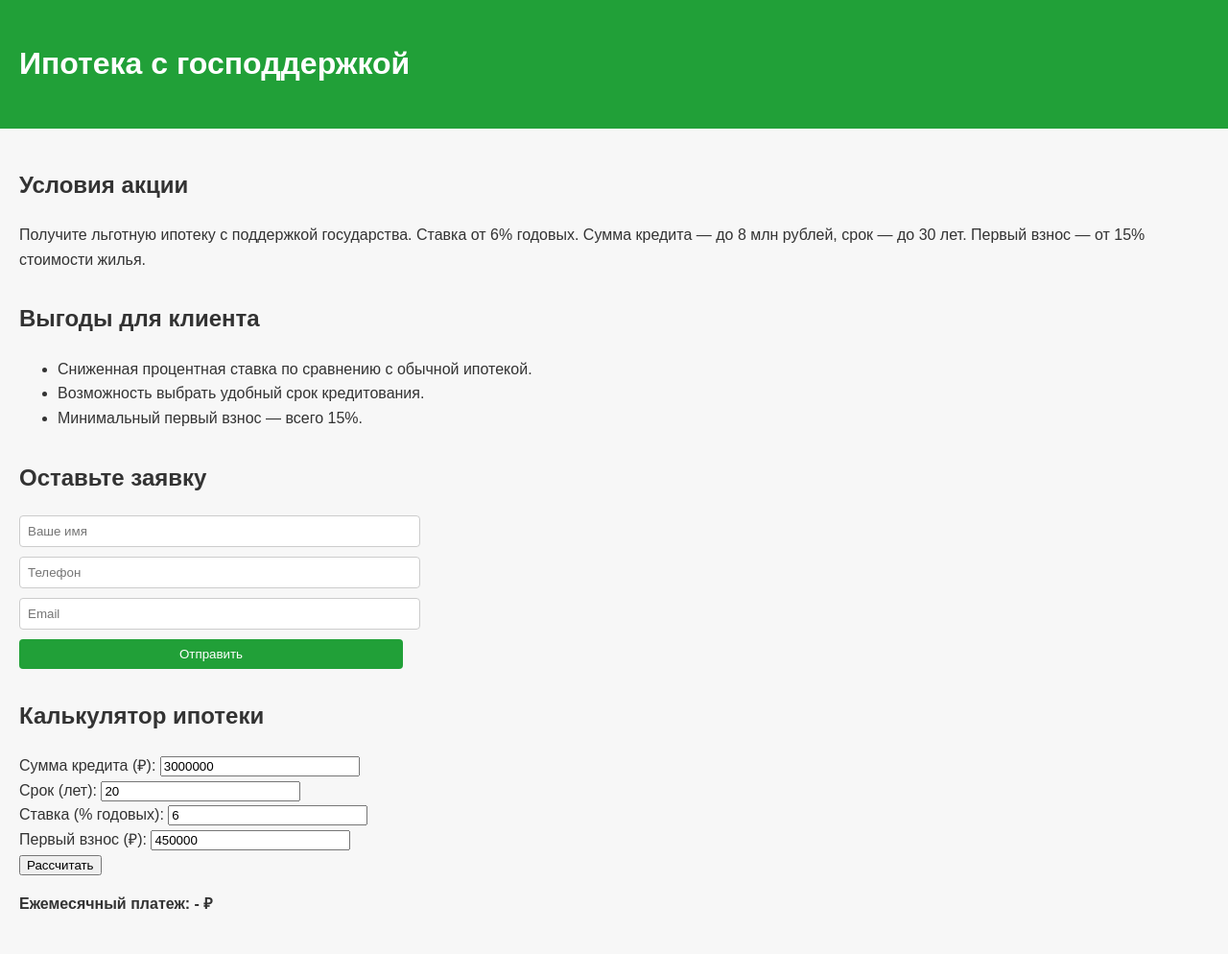
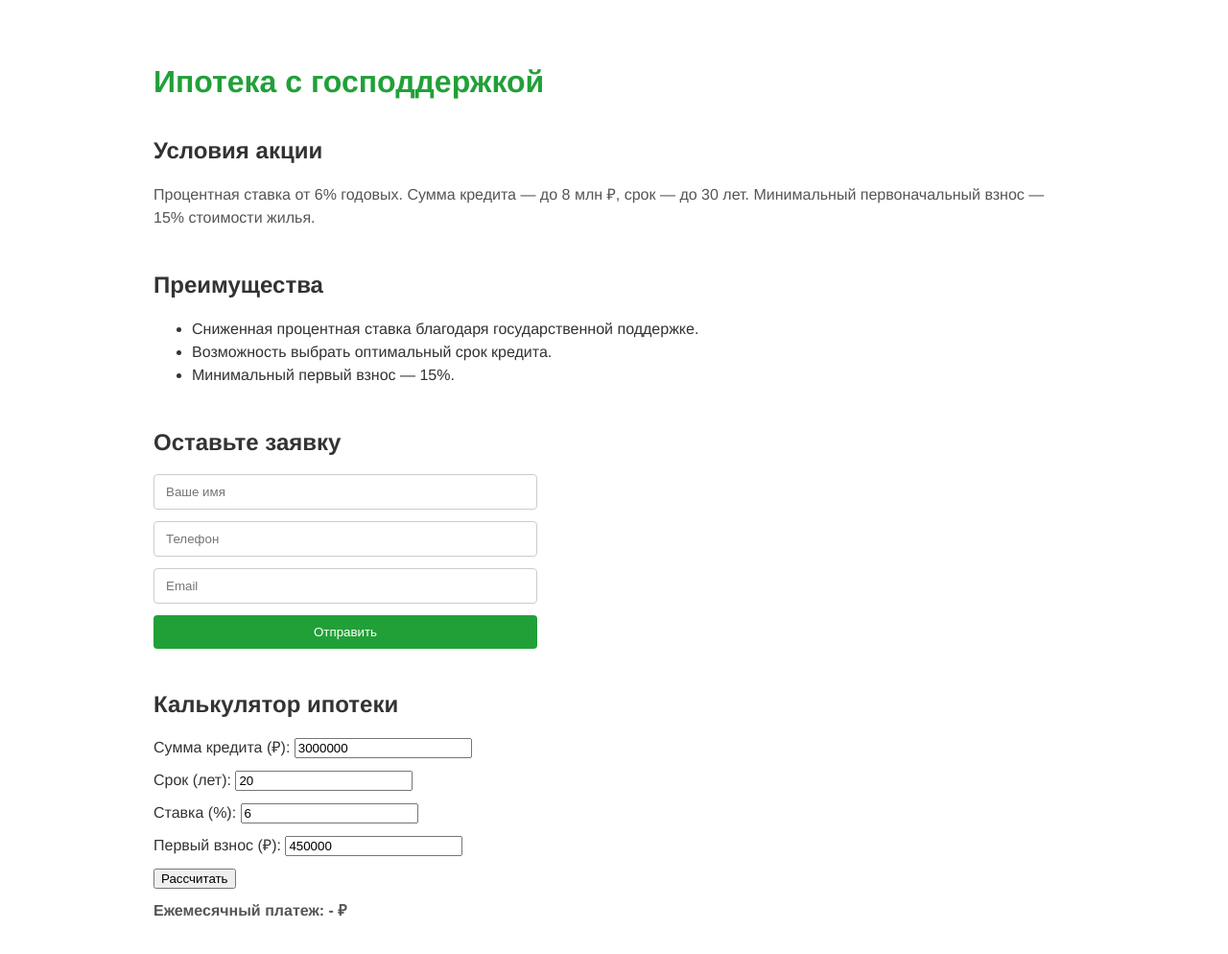
Before and after one commit to Alohamary/landing, a plain HTML site: page index.html in a window 1280 px wide. Shown: the whole page at 96% size. Drawn offline with Linux system fonts and the light colour scheme.

Commit message:
Add simple mortgage landing page with calculator

```diff
--- a/index.html
+++ b/index.html
@@ -9,32 +9,42 @@
       --sber-green: #21A038;
     }
     body {
-      font-family: Arial, sans-serif;
+      font-family: "Helvetica Neue", Helvetica, Arial, sans-serif;
       margin: 0;
       padding: 0;
-      line-height: 1.6;
-      background: #f7f7f7;
+      background: #fff;
       color: #333;
+      line-height: 1.5;
     }
-    header,
-    main {
-      padding: 20px;
+    .container {
+      max-width: 960px;
+      margin: 0 auto;
+      padding: 40px 20px;
     }
-    header {
-      background: var(--sber-green);
-      color: #fff;
+    h1 {
+      color: var(--sber-green);
+      margin-bottom: 30px;
+      font-size: 2rem;
+    }
+    h2 {
+      margin-bottom: 15px;
+      font-size: 1.5rem;
+    }
+    p {
+      color: #555;
     }
     section {
-      margin-bottom: 30px;
+      margin-bottom: 40px;
     }
     form input,
     form button {
       display: block;
-      margin: 10px 0;
-      padding: 8px;
       width: 100%;
       max-width: 400px;
+      padding: 10px 12px;
+      margin-bottom: 12px;
       border-radius: 4px;
+      box-sizing: border-box;
     }
     form input {
       border: 1px solid #ccc;
@@ -45,30 +55,35 @@
       border: none;
       cursor: pointer;
     }
+    .calculator label {
+      display: block;
+      margin-bottom: 10px;
+    }
     .calculator input {
-      width: 100%;
       max-width: 200px;
     }
     .result {
       font-weight: bold;
+      margin-top: 10px;
     }
   </style>
 </head>
 <body>
+  <div class="container">
     <header>
       <h1>Ипотека с господдержкой</h1>
     </header>
     <main>
       <section id="conditions">
         <h2>Условия акции</h2>
-      <p>Получите льготную ипотеку с поддержкой государства. Ставка от 6% годовых. Сумма кредита — до 8 млн рублей, срок — до 30 лет. Первый взнос — от 15% стоимости жилья.</p>
+        <p>Процентная ставка от 6% годовых. Сумма кредита&nbsp;&mdash; до 8&nbsp;млн&nbsp;₽, срок&nbsp;&mdash; до 30&nbsp;лет. Минимальный первоначальный взнос&nbsp;&mdash; 15% стоимости жилья.</p>
       </section>
       <section id="benefits">
-      <h2>Выгоды для клиента</h2>
+        <h2>Преимущества</h2>
         <ul>
-        <li>Сниженная процентная ставка по сравнению с обычной ипотекой.</li>
-        <li>Возможность выбрать удобный срок кредитования.</li>
-        <li>Минимальный первый взнос — всего 15%.</li>
+          <li>Сниженная процентная ставка благодаря государственной поддержке.</li>
+          <li>Возможность выбрать оптимальный срок кредита.</li>
+          <li>Минимальный первый взнос&nbsp;&mdash; 15%.</li>
         </ul>
       </section>
       <section id="application">
@@ -82,21 +97,22 @@
       </section>
       <section id="calculator" class="calculator">
         <h2>Калькулятор ипотеки</h2>
-      <label>Сумма кредита (₽): <input type="number" id="amount" value="3000000"></label><br>
-      <label>Срок (лет): <input type="number" id="term" value="20"></label><br>
-      <label>Ставка (% годовых): <input type="number" id="rate" value="6"></label><br>
-      <label>Первый взнос (₽): <input type="number" id="down" value="450000"></label><br>
-      <button id="calcBtn">Рассчитать</button>
+        <label>Сумма кредита (₽): <input type="number" id="amount" value="3000000"></label>
+        <label>Срок (лет): <input type="number" id="term" value="20"></label>
+        <label>Ставка (%): <input type="number" id="rate" value="6"></label>
+        <label>Первый взнос (₽): <input type="number" id="down" value="450000"></label>
+        <button id="calcBtn" type="button">Рассчитать</button>
         <p class="result">Ежемесячный платеж: <span id="payment">-</span> ₽</p>
       </section>
     </main>
+  </div>
   <script>
-    document.getElementById('calcBtn').addEventListener('click', function() {
+    document.getElementById('calcBtn').addEventListener('click', function () {
       const amount = parseFloat(document.getElementById('amount').value) - parseFloat(document.getElementById('down').value);
       const years = parseFloat(document.getElementById('term').value);
       const months = years * 12;
-      const rate = parseFloat(document.getElementById('rate').value) / 100 / 12;
-      const payment = (amount * rate) / (1 - Math.pow(1 + rate, -months));
+      const monthlyRate = parseFloat(document.getElementById('rate').value) / 100 / 12;
+      const payment = (amount * monthlyRate) / (1 - Math.pow(1 + monthlyRate, -months));
       document.getElementById('payment').textContent = payment ? payment.toFixed(2) : '-';
     });
   </script>
```
Also changed, not shown: 1 other file. Lines whose indentation alone changed are shown as unchanged.
